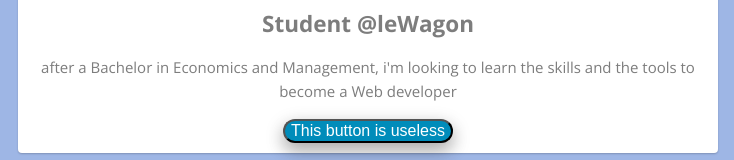
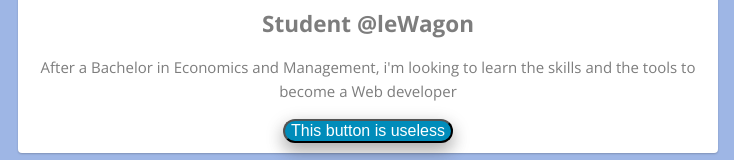
Before and after one commit to rodriguedepoix/profile, a plain HTML site: page index.html in a window 1280 px wide. Shown: the part 300-460 px from the top of the page, 272-1006 px from the left. Drawn offline with nearby package versions, Linux system fonts and the light colour scheme.

Commit message:
make my profile prettier

```diff
--- a/index.html
+++ b/index.html
@@ -15,7 +15,7 @@
         <img src="images/rodrigue.png" alt="Rodrigue de Poix" class="profile">
         <h1>Rodrigue de Poix</h1>
         <h2>Student @leWagon</h2>
-        <p>after a Bachelor in Economics and Management, i'm looking to learn the skills and the tools to become a Web developer</p>
+        <p>After a Bachelor in Economics and Management, i'm looking to learn the skills and the tools to become a Web developer</p>
         <button type="button" class="button">This button is useless</button>
       </div>
 
```
